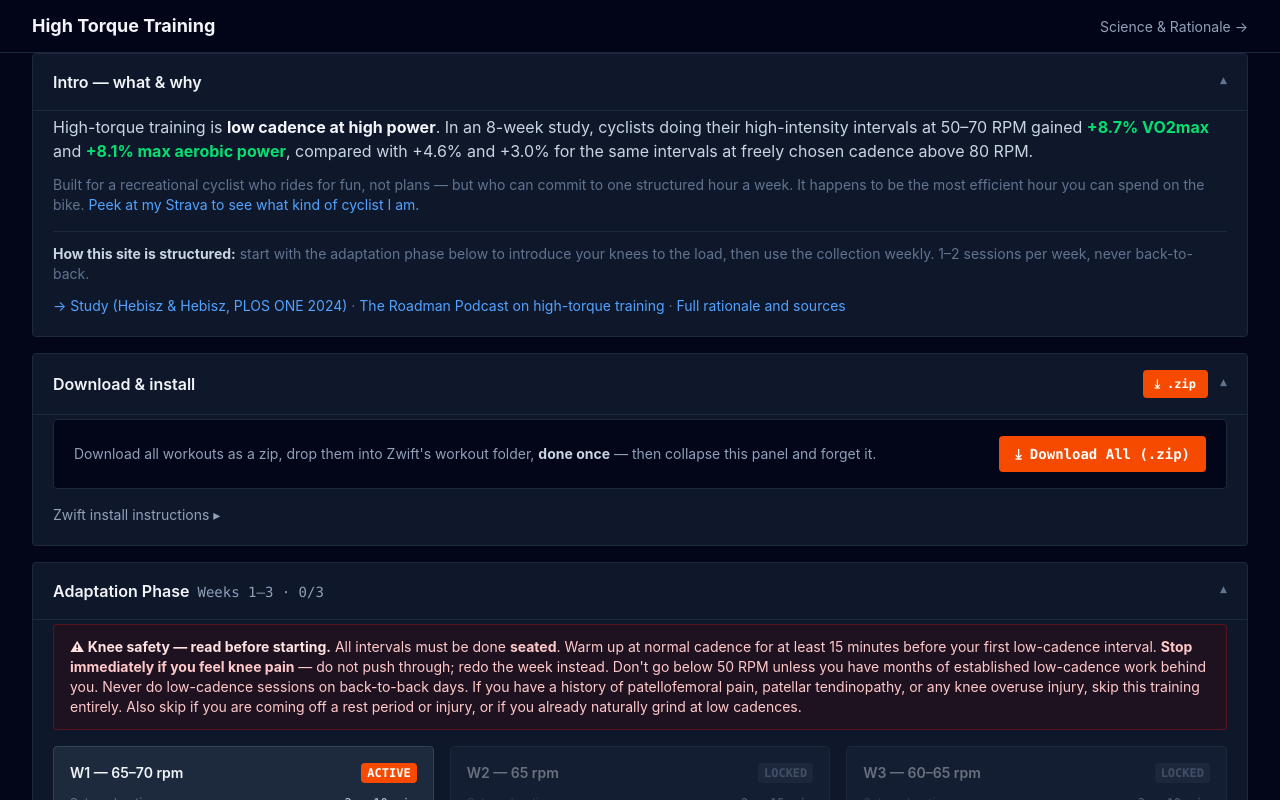
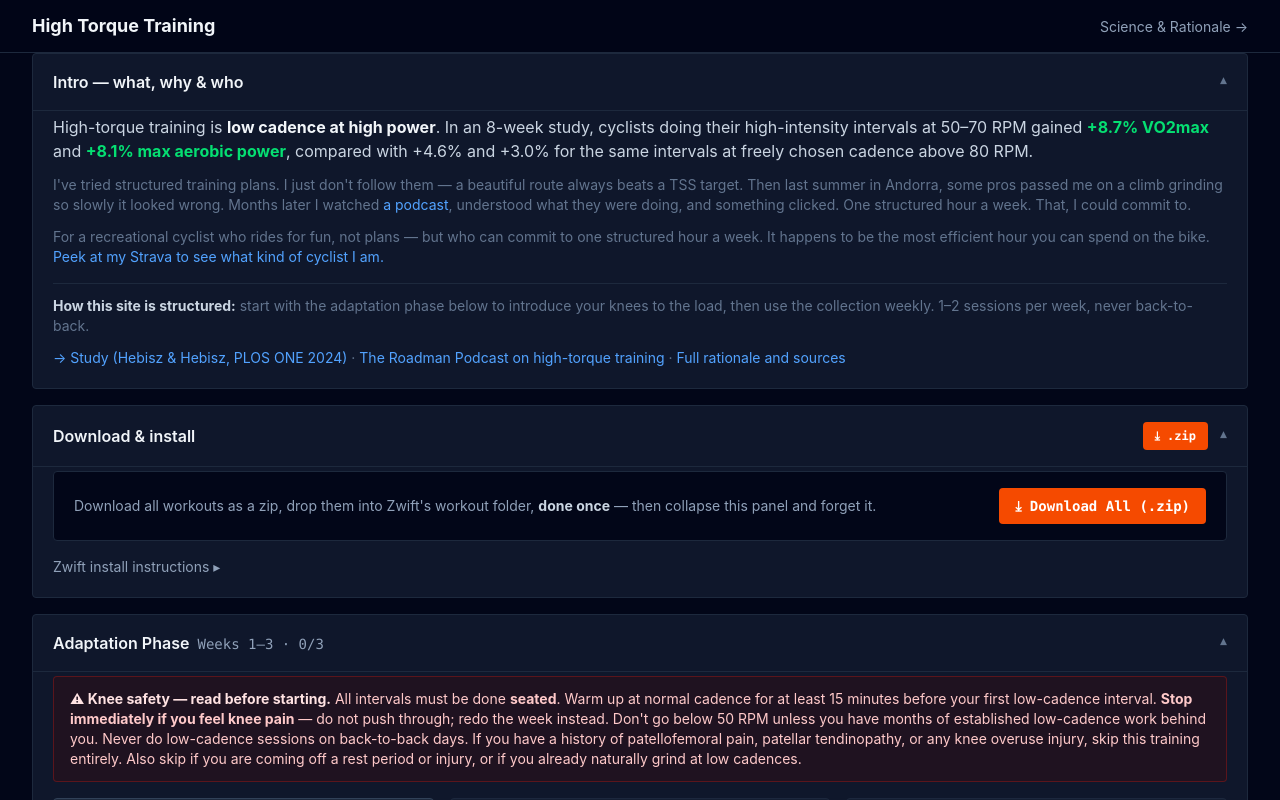
Before and after one commit to tomjelen/high-torque-training, a React (Vite) app in the folder site/: page / in a window 1280 px wide. Shown: the top 800 px of the page. Built offline with nearby package versions, Linux system fonts and the light colour scheme.

Commit message:
Another go at the introduction

```diff
--- a/site/src/components/IntroPanel.tsx
+++ b/site/src/components/IntroPanel.tsx
@@ -15,7 +15,7 @@ export default function IntroPanel({ state, setState }: Props) {
 
   return (
     <Panel
-      title="Intro — what & why"
+      title="Intro — what, why & who"
       teaser="Hebisz 2024: +8.7% VO2max at low cadence vs +4.6% at freely chosen cadence"
       collapsed={state.panels.intro.collapsed}
       onToggle={onToggle}
@@ -29,7 +29,22 @@ export default function IntroPanel({ state, setState }: Props) {
         +3.0% for the same intervals at freely chosen cadence above 80 RPM.
       </p>
       <p className="text-slate-500 text-sm mt-3 mb-0">
-        Built for a recreational cyclist who rides for fun, not plans — but who can commit to one
+        I've tried structured training plans. I just don't follow them — a beautiful route always
+        beats a TSS target. Then last summer in Andorra, some pros passed me on a climb grinding so
+        slowly it looked wrong. Months later I watched{' '}
+        <a
+          href={SOURCES.roadman.url}
+          target="_blank"
+          rel="noopener noreferrer"
+          className="text-blue-400 hover:text-blue-300"
+        >
+          a podcast
+        </a>
+        , understood what they were doing, and something clicked. One structured hour a week. That,
+        I could commit to.
+      </p>
+      <p className="text-slate-500 text-sm mt-3 mb-0">
+        For a recreational cyclist who rides for fun, not plans — but who can commit to one
         structured hour a week. It happens to be the most efficient hour you can spend on the bike.{' '}
         <a
           href="https://www.strava.com/athletes/8943272"
```
